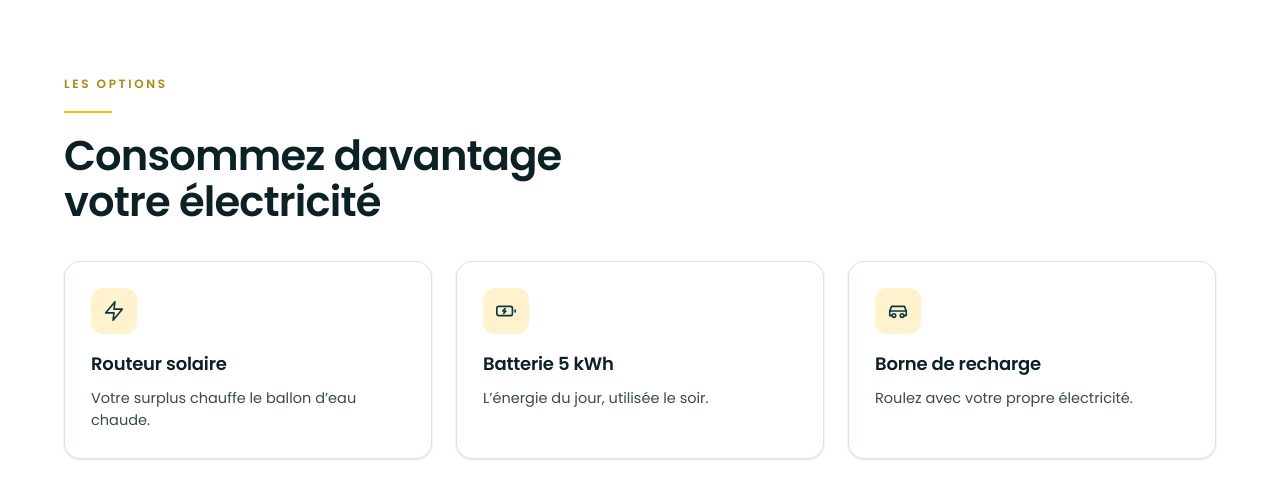
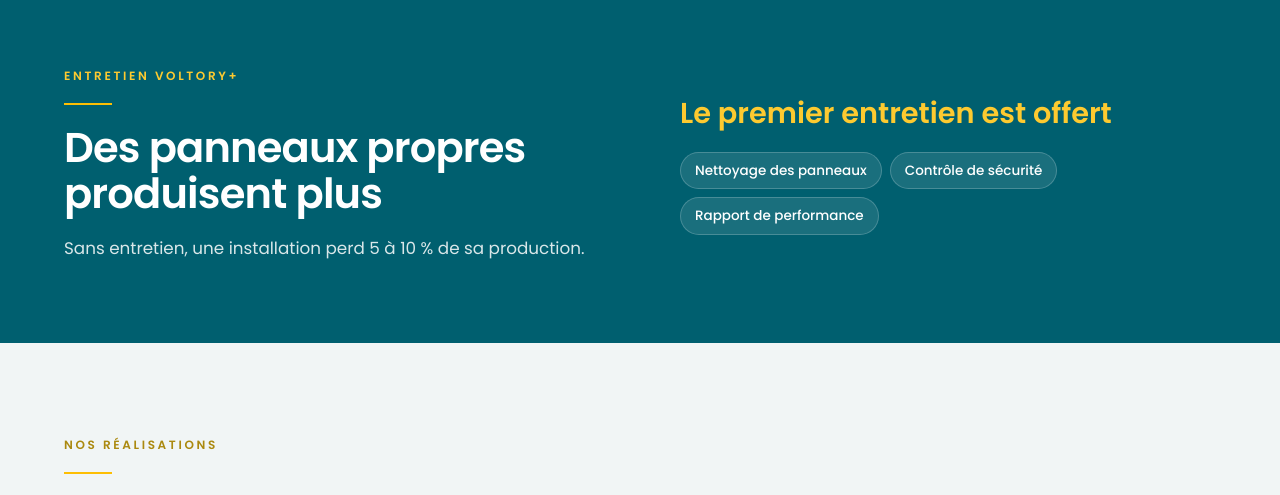
Before and after one commit to charlotteeroy/Voltory, a React (Vite) app: page /photovoltaique in a window 1280 px wide. Shown: the part 2814-3309 px from the top of the page. Built offline with nearby package versions, Linux system fonts and the light colour scheme.

Commit message:
Photovoltaïque : retrait de la section « Les options »
Co-Authored-By: Claude Opus 5.5 <noreply@anthropic.com>

```diff
--- a/src/pages/Photovoltaique.jsx
+++ b/src/pages/Photovoltaique.jsx
@@ -1,9 +1,8 @@
 import { WRAP, scrollToId } from '../lib/layout.js'
-import { Icons } from '../lib/icons.jsx'
 import ServiceHero from '../components/ServiceHero.jsx'
 import SectionHead from '../components/SectionHead.jsx'
 import Simulator from '../components/Simulator.jsx'
-import { Chips, FeatureGrid } from '../components/ServiceBlocks.jsx'
+import { Chips } from '../components/ServiceBlocks.jsx'
 import Timeline from '../components/Timeline.jsx'
 import { PerksBar } from '../components/Method.jsx'
 import { LatestProjects } from '../components/Projects.jsx'
@@ -19,12 +18,6 @@ const PROJECT_STEPS = [
   { title: 'Raccordement', meta: 'Garantie 12 ans', text: 'Micro-onduleurs et protections.' },
   { title: 'Mise en service', meta: 'Suivi en direct', text: 'Production visible en temps réel.' },
   { title: 'Entretien', meta: '1er offert', text: 'Panneaux propres, production maximale.' },
-]
-
-const OPTIONS = [
-  { icon: Icons.zap, title: 'Routeur solaire', text: 'Votre surplus chauffe le ballon d’eau chaude.' },
-  { icon: Icons.battery, title: 'Batterie 5 kWh', text: 'L’énergie du jour, utilisée le soir.' },
-  { icon: Icons.car, title: 'Borne de recharge', text: 'Roulez avec votre propre électricité.' },
 ]
 
 export default function Photovoltaique({ navigate }) {
@@ -94,13 +87,6 @@ export default function Photovoltaique({ navigate }) {
         </div>
       </section>
 
-      <section style={{ background: 'var(--surface-card)', padding: '88px 0' }}>
-        <div style={WRAP}>
-          <SectionHead eyebrow="Les options" title="Consommez davantage votre électricité" mb="36px" />
-          <FeatureGrid items={OPTIONS} min="240px" />
-        </div>
-      </section>
-
       {/* Entretien VOLTORY+ */}
       <section style={{ background: 'var(--surface-brand)', color: 'var(--text-on-dark)', padding: '80px 0' }}>
         <div style={{ ...WRAP, display: 'flex', flexWrap: 'wrap', gap: '40px', alignItems: 'center' }}>
```
